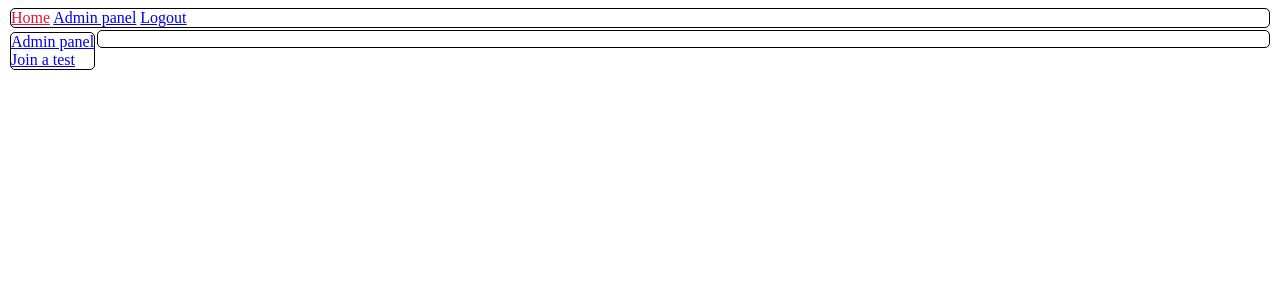
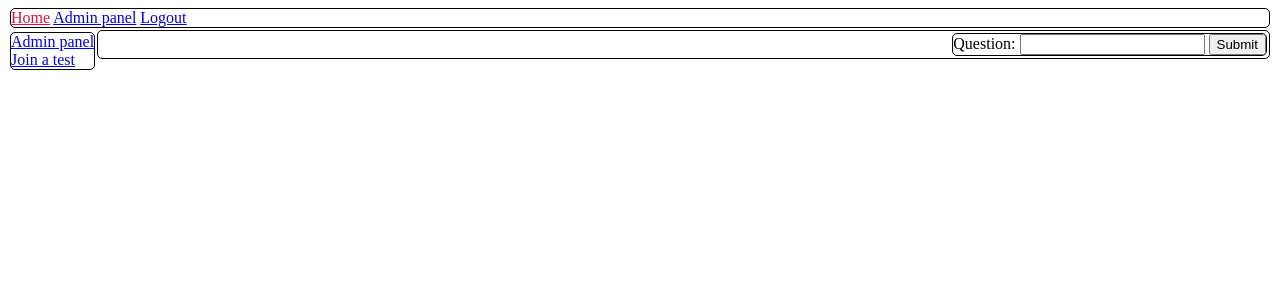
Before and after one commit to UARTman/test-system-project, a Flask app: template templates/admin_text_test.html in a window 1280 px wide. Shown: the top 300 px of the page. Run offline with Flask 2, Linux system fonts and the light colour scheme; the template is opened without the code that fills it, so the values that code supplies are empty; the visitor is signed in with stand-in values (Sample User, id 1).

Commit message:
Added test removal option

```diff
--- a/app.py
+++ b/app.py
@@ -79,7 +79,12 @@ def add_test(cursor=None):
 @with_sql
 def remove_test(cursor=None):
     if request.method == 'POST':
-        cursor.execute("delete from tests where id={}".format(request.form['test_id']))
+        cursor.execute("delete from tests where id={}"
+                       .format(request.form['test_id']))
+        cursor.execute("delete from text_test_questions where test_id={}"
+                       .format(request.form['test_id']))
+        cursor.execute("delete from text_test_answers where test_id={}"
+                       .format(request.form['test_id']))
         print('confirm')
     return redirect("/admin")
 
@@ -104,7 +109,6 @@ where text_test_questions.test_id = id and text_test_answers.test_id = id and id
 and text_test_answers.question_number = text_test_questions.question_number
 order by text_test_questions.question_number'''.format(ident))
     results = cursor.fetchall()
-    print(results)
     model = []
     last = None
     for i in results:
@@ -112,7 +116,6 @@ order by text_test_questions.question_number'''.format(ident))
             last = i[0]
             model.append([i[0], i[3], [], i[2]])
         model[-1][2].append([i[1], i[4]])
-    print(model)
     return render_template("admin_text_test.html", model=model)
 
 
--- a/templates/admin_text_test.html
+++ b/templates/admin_text_test.html
@@ -1,5 +1,11 @@
 {% extends "base.html" %}
 {% block content %}
+<div id="add_test" class="right">
+    <form action="/add_question">
+        <label>Question: <input type="text" name="question"> </label>
+        <input type="submit">
+    </form>
+</div>
 <ul>
     {% for i in model %}
     <li>
```
Also changed, not shown: example.db.
